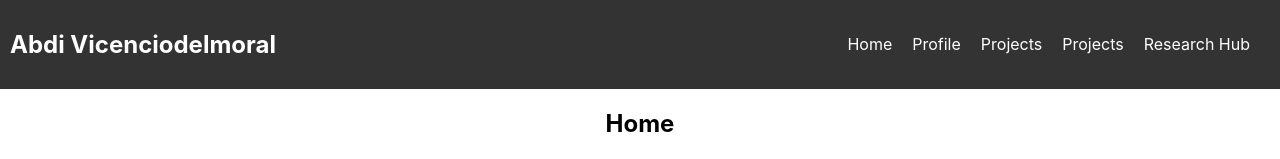
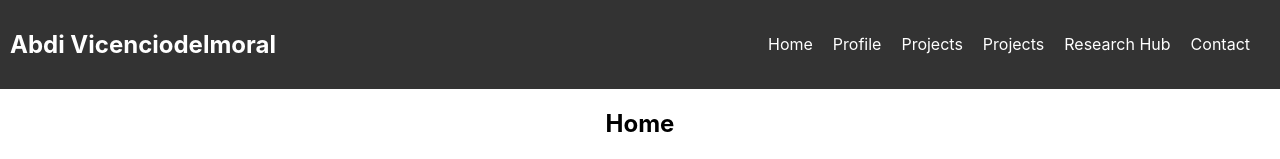
Before and after one commit to AbdiVicenciodelmoral/AbdiVicenciodelmoral.github.io, a React (Create React App) app in the folder my-github-pages-app/: page / in a window 1280 px wide. Shown: the top 159 px of the page. Built offline with nearby package versions, Linux system fonts and the light colour scheme.

Commit message:
Adding Sections

```diff
--- a/my-github-pages-app/src/App.js
+++ b/my-github-pages-app/src/App.js
@@ -46,6 +46,11 @@ function App(){
         <h2>Research Hub</h2>
         <p>This section contains research papers, guides, and other resources related to machine learning.</p>
       </section>
+      <section id='contact' style={{ display: activeSection === 'contact' ? 'block' : 'none' }}>
+        <h2>Contact</h2>
+        <p>This section contains contact information, email, LinkedIn Profile, etc...</p>
+      </section>
+
 
     </div>
   );
--- a/my-github-pages-app/src/components/Navbar.js
+++ b/my-github-pages-app/src/components/Navbar.js
@@ -26,7 +26,7 @@ const Navbar = ({onNavClick}) => {
             <li><a href="#projects" onClick={(e) => handleClick('projects', e)}>Projects</a></li>
             <li><a href="#projects" onClick={(e) => handleClick('projects', e)}>Projects</a></li>
             <li><a href="#research-hub" onClick={(e) => handleClick('research-hub', e)}>Research Hub</a></li>
-
+            <li><a href="#contact" onClick={(e) => handleClick('contact', e)}>Contact</a></li>
 
             </ul>
         </nav>
```
